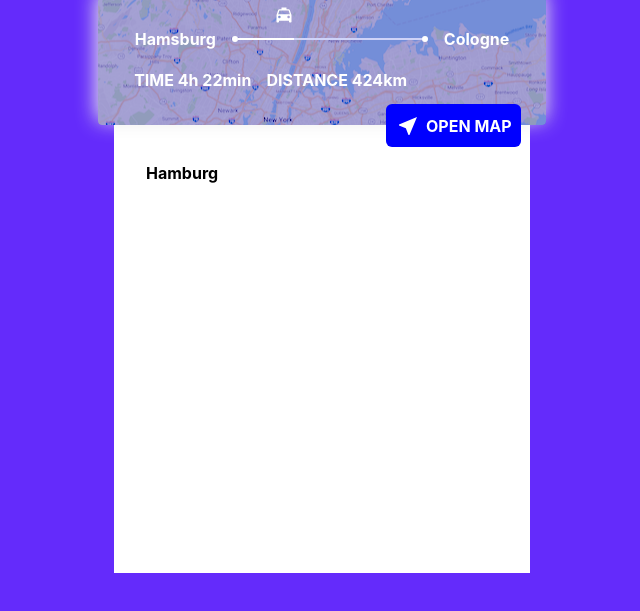
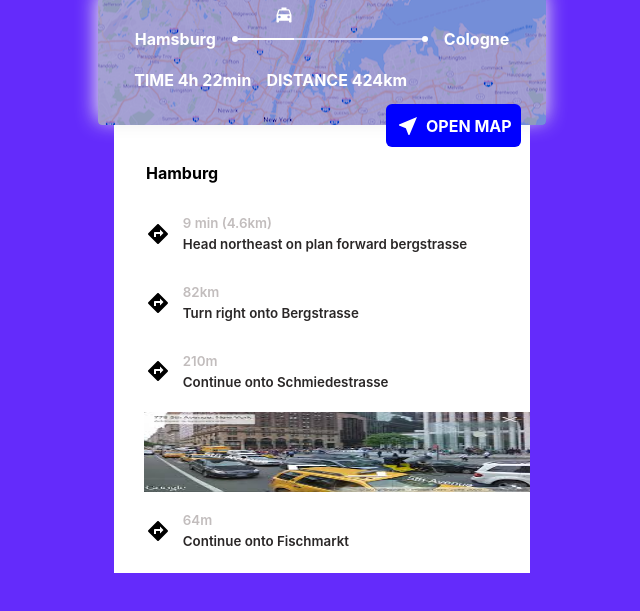
Before and after one commit to Abdullahmad/loop2-step9, a plain HTML site: page index.html in a window 1280 px wide. Shown: the part 147-758 px from the top of the page, without its empty margins (318-958 px from the left). Drawn offline with Linux system fonts and the light colour scheme.

Commit message:
mid code

```diff
--- a/index.html
+++ b/index.html
@@ -13,7 +13,7 @@
 <body>
     <div class="container">
         <nav style="display: flex; align-items: center; height: 3rem; justify-content: space-between; padding: 2rem;">
-            <img src="./img/menu.svg" alt="">
+            <img src="./img/menu.svg" alt="" class="stock">
             <p>GOOGLE</p>
             <img src="./img/search.svg" alt="">
         </nav>
@@ -40,6 +40,35 @@
         </div>
         <div style="margin: 1rem 2rem 0 2rem;">
             <h4>Hamburg</h4>
+            <div class="cols">
+                <img src="./img/direction.svg" alt="">
+                <div style="display: grid; margin-left: .8rem; font-size: smaller;">
+                    <p>9 min (4.6km)</p>
+                    <h4>Head northeast on plan forward bergstrasse</h4>
+                </div>
+            </div>
+            <div class="cols">
+                <img src="./img/direction.svg" alt="">
+                <div style="display: grid; margin-left: .8rem; font-size: smaller;">
+                    <p>82km</p>
+                    <h4>Turn right onto Bergstrasse</h4>
+                </div>
+            </div>
+            <div class="cols">
+                <img src="./img/direction.svg" alt="">
+                <div style="display: grid; margin-left: .8rem; font-size: smaller;">
+                    <p>210m</p>
+                    <h4>Continue onto Schmiedestrasse</h4>
+                </div>
+            </div>
+        </div>
+        <img src="./img/streetview.jpg" alt="" class="stret">
+        <div class="cols corp">
+            <img src="./img/direction.svg" alt="">
+            <div style="display: grid; margin-left: .8rem; font-size: smaller;">
+                <p>64m</p>
+                <h4>Continue onto Fischmarkt</h4>
+            </div>
         </div>
     </div>
 </body>
--- a/styles.css
+++ b/styles.css
@@ -42,3 +42,35 @@ body {
     cursor: pointer;
     font-weight: 700;
 }
+
+.cols {
+    display: flex;
+    align-items: center;
+    margin-top: 2rem;
+}
+
+.cols div p {
+    color: #c2bdbd;
+    font-weight: 600;
+}
+
+.cols div h4 {
+    margin-top: .3rem;
+    color: rgb(42, 39, 39);
+    font-weight: 600;
+}
+
+.stret {
+    width: 24.1rem;
+    height: 5rem;
+    margin-left: 1.9rem;
+    margin-top: 1.4rem;
+}
+
+.corp {
+    margin: 1rem 2rem 0 2rem;
+}
+
+.stock {
+    stroke: blue;
+}
```
